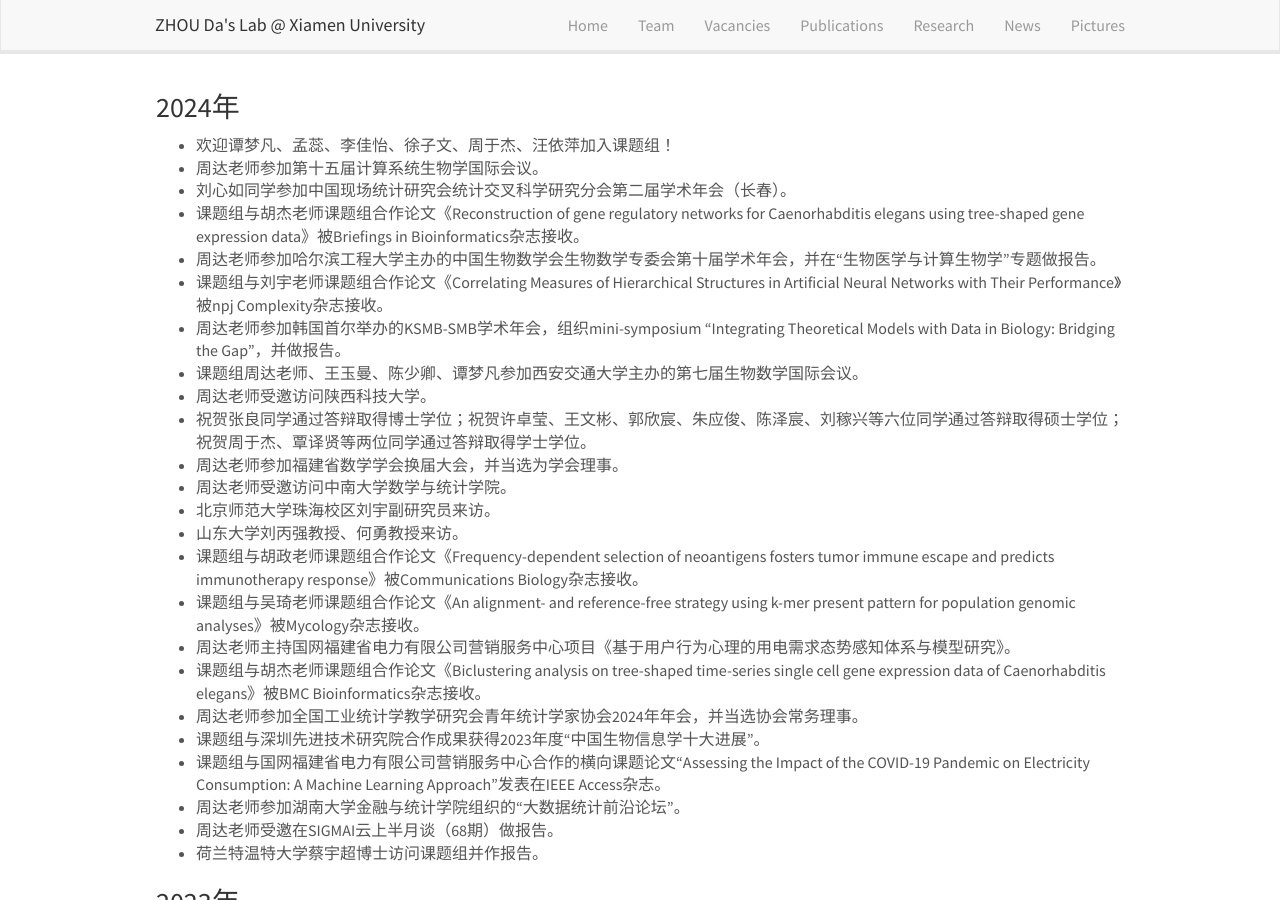
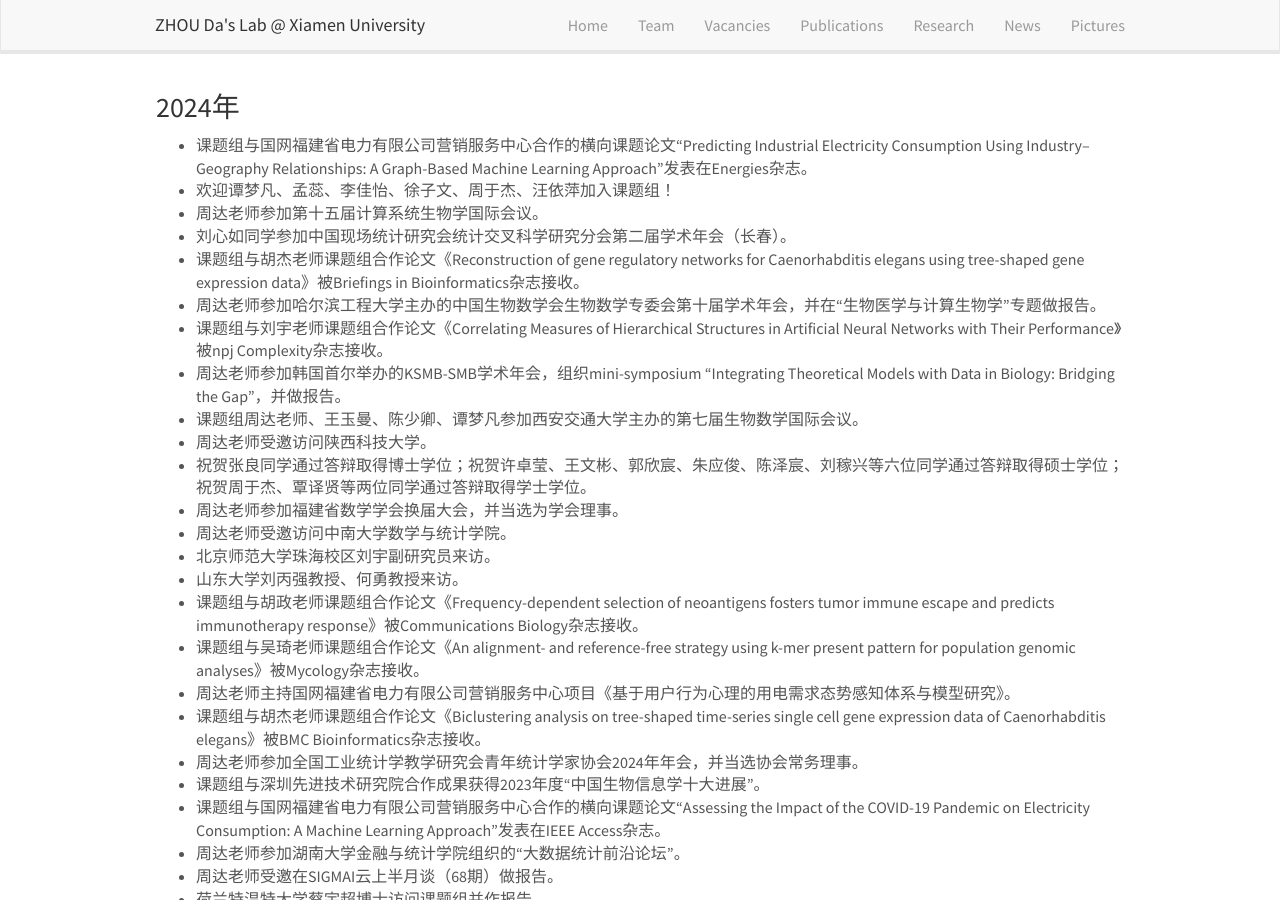
Before and after one commit to ZhouDaLab/zhoudalab.github.io, a Jekyll site: the page built from _pages/news.md, in a window 1280 px wide and 900 px high. Built offline with Jekyll 4.4.1, drawn with Linux system fonts in a browser that asks for light colours; nearby versions of some CDN libraries.

Commit message:
Update news.md

```diff
--- a/_pages/news.md
+++ b/_pages/news.md
@@ -7,6 +7,7 @@ permalink: /news/
 ---
 ### 2024年
 
+- 课题组与国网福建省电力有限公司营销服务中心合作的横向课题论文“Predicting Industrial Electricity Consumption Using Industry–Geography Relationships: A Graph-Based Machine Learning Approach”发表在Energies杂志。
 - 欢迎谭梦凡、孟蕊、李佳怡、徐子文、周于杰、汪依萍加入课题组！
 - 周达老师参加第十五届计算系统生物学国际会议。
 - 刘心如同学参加中国现场统计研究会统计交叉科学研究分会第二届学术年会（长春）。
```
